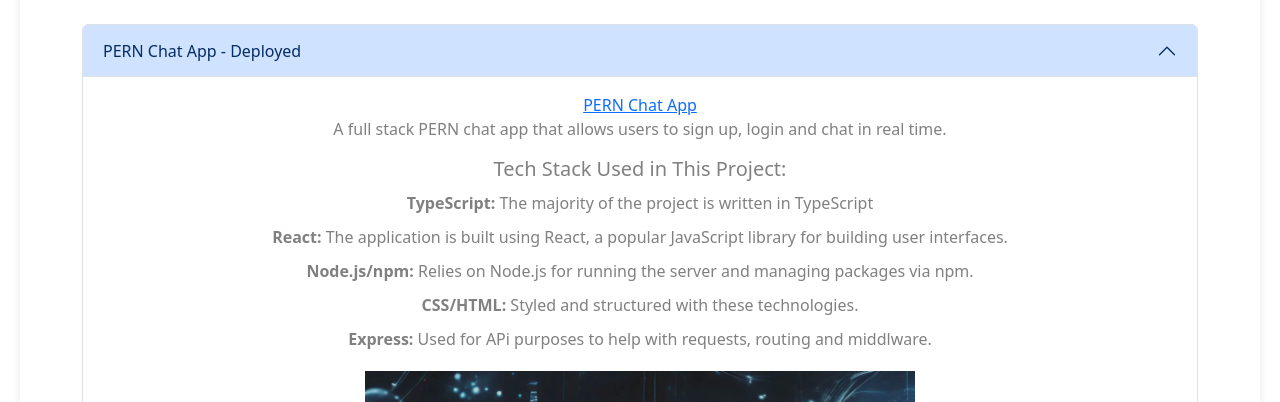
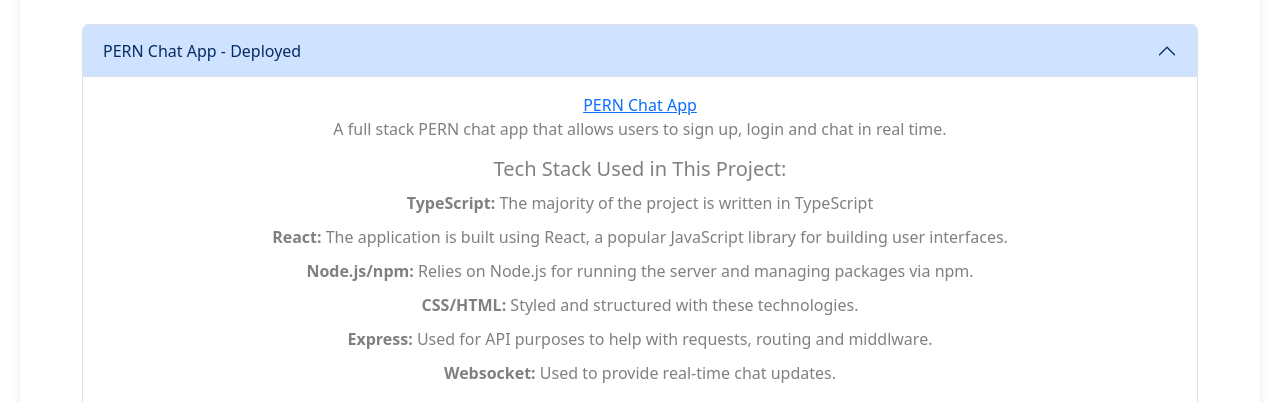
Before and after one commit to GeorgeAR-1995/Portfolio, a website: page index.html in a window 1280 px wide. Shown: the part 542-944 px from the top of the page. Drawn offline with nearby package versions, Linux system fonts and the light colour scheme.

Commit message:
Update index.html with websocket information

```diff
--- a/index.html
+++ b/index.html
@@ -65,8 +65,8 @@
                                 <div><strong>React:</strong> The application is built using React, a popular JavaScript library for building user interfaces.</div>
                                 <div><strong>Node.js/npm:</strong> Relies on Node.js for running the server and managing packages via npm.</div>
                                 <div><strong>CSS/HTML:</strong> Styled and structured with these technologies.</div>
-                                <div><strong>Express:</strong> Used for APi purposes to help with requests, routing and middlware.</div>
-
+                                <div><strong>Express:</strong> Used for API purposes to help with requests, routing and middlware.</div>
+                                <div><strong>Websocket:</strong> Used to provide real-time chat updates.</div>
                             </div>
 
                             <!-- Screenshots Section -->
```
